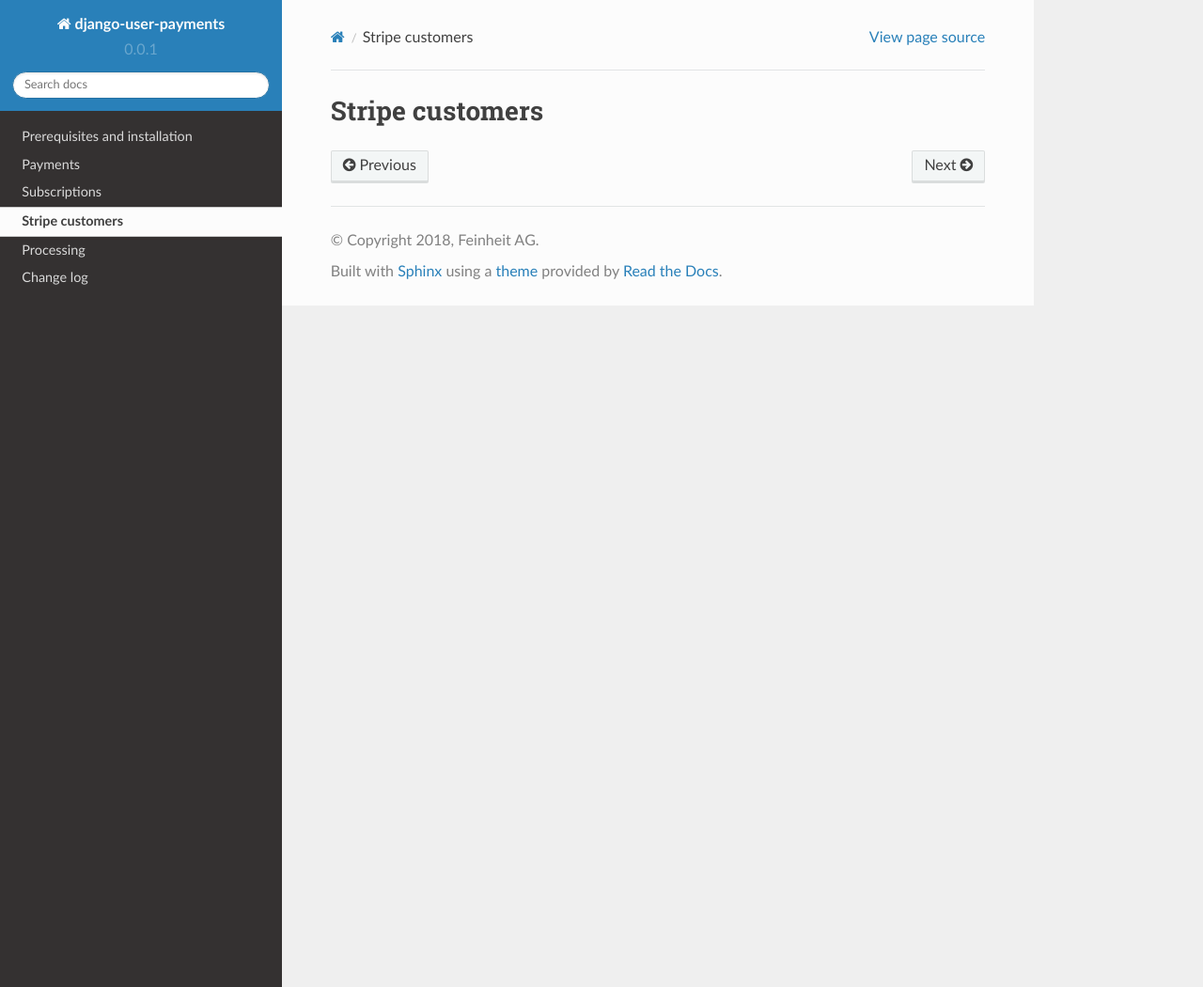
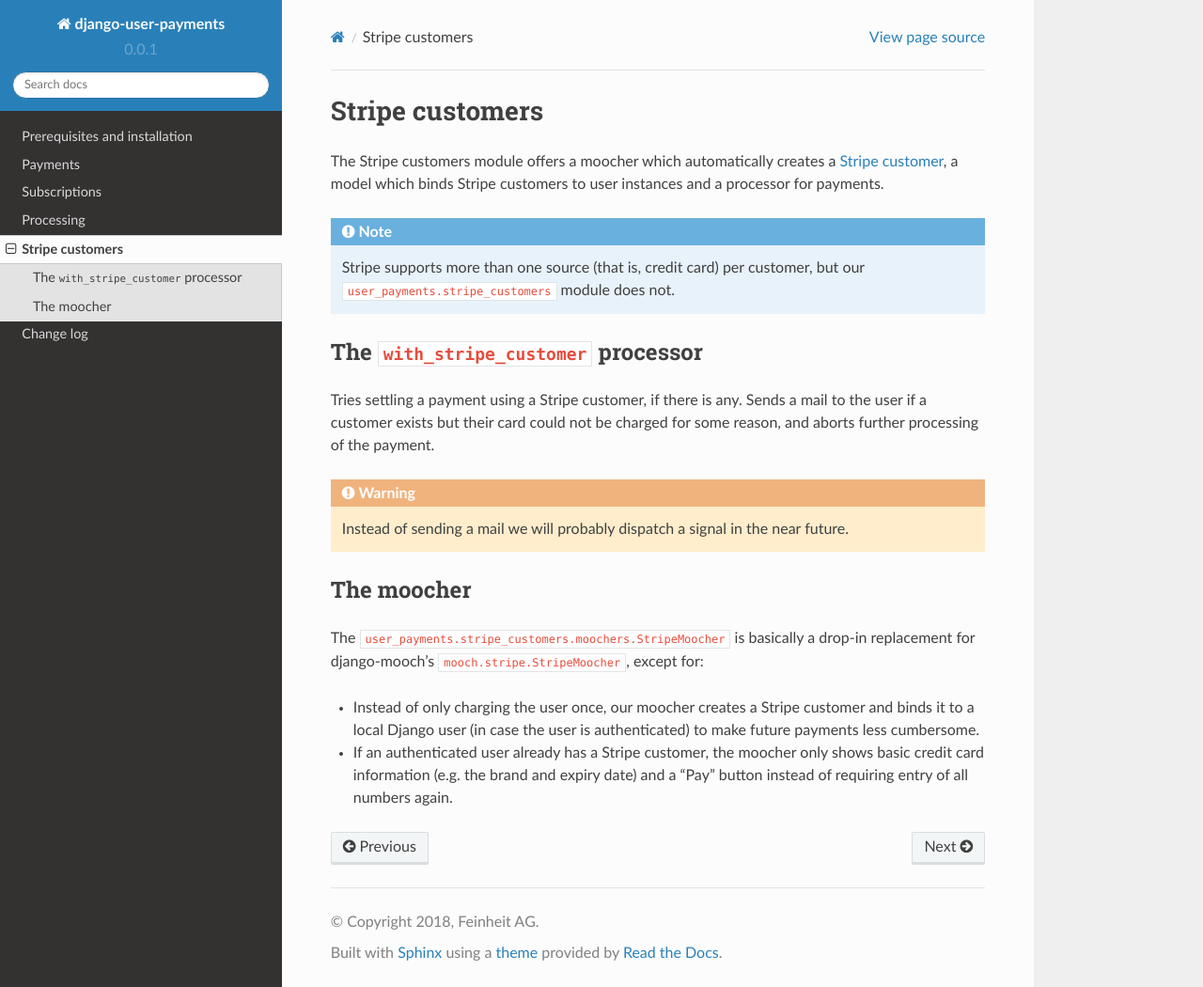
Before and after one commit to matthiask/django-user-payments, a Sphinx documentation site: the page built from docs/stripe-customers.rst, in a window 1280 px wide and 1050 px high. Shown: the whole window at 94% size. Built offline with Sphinx 7.4.7 and the Read the Docs theme 2.0.0, drawn with Linux system fonts in a browser that asks for light colours.

Commit message:
Move stripe-customers behind processing in the docs, but fill it in already a bit

```diff
--- a/docs/index.rst
+++ b/docs/index.rst
@@ -18,6 +18,6 @@
    installation
    payments
    subscriptions
+   processing
    stripe-customers
-   processing
    changelog
--- a/docs/stripe-customers.rst
+++ b/docs/stripe-customers.rst
@@ -1,2 +1,41 @@
 Stripe customers
 ================
+
+The Stripe customers module offers a moocher which automatically creates
+a `Stripe customer <https://stripe.com/docs/api/python#customers>`_, a
+model which binds Stripe customers to user instances and a processor for
+payments.
+
+.. note::
+
+   Stripe supports more than one source (that is, credit card) per
+   customer, but our ``user_payments.stripe_customers`` module does not.
+
+
+The ``with_stripe_customer`` processor
+~~~~~~~~~~~~~~~~~~~~~~~~~~~~~~~~~~~~~~
+
+Tries settling a payment using a Stripe customer, if there is any. Sends
+a mail to the user if a customer exists but their card could not be
+charged for some reason, and aborts further processing of the payment.
+
+.. warning::
+
+   Instead of sending a mail we will probably dispatch a signal in the
+   near future.
+
+
+The moocher
+~~~~~~~~~~~
+
+The ``user_payments.stripe_customers.moochers.StripeMoocher`` is
+basically a drop-in replacement for django-mooch's
+``mooch.stripe.StripeMoocher``, except for:
+
+- Instead of only charging the user once, our moocher creates a Stripe
+  customer and binds it to a local Django user (in case the user is
+  authenticated) to make future payments less cumbersome.
+- If an authenticated user already has a Stripe customer, the moocher
+  only shows basic credit card information (e.g. the brand and expiry
+  date) and a "Pay" button instead of requiring entry of all numbers
+  again.
```
